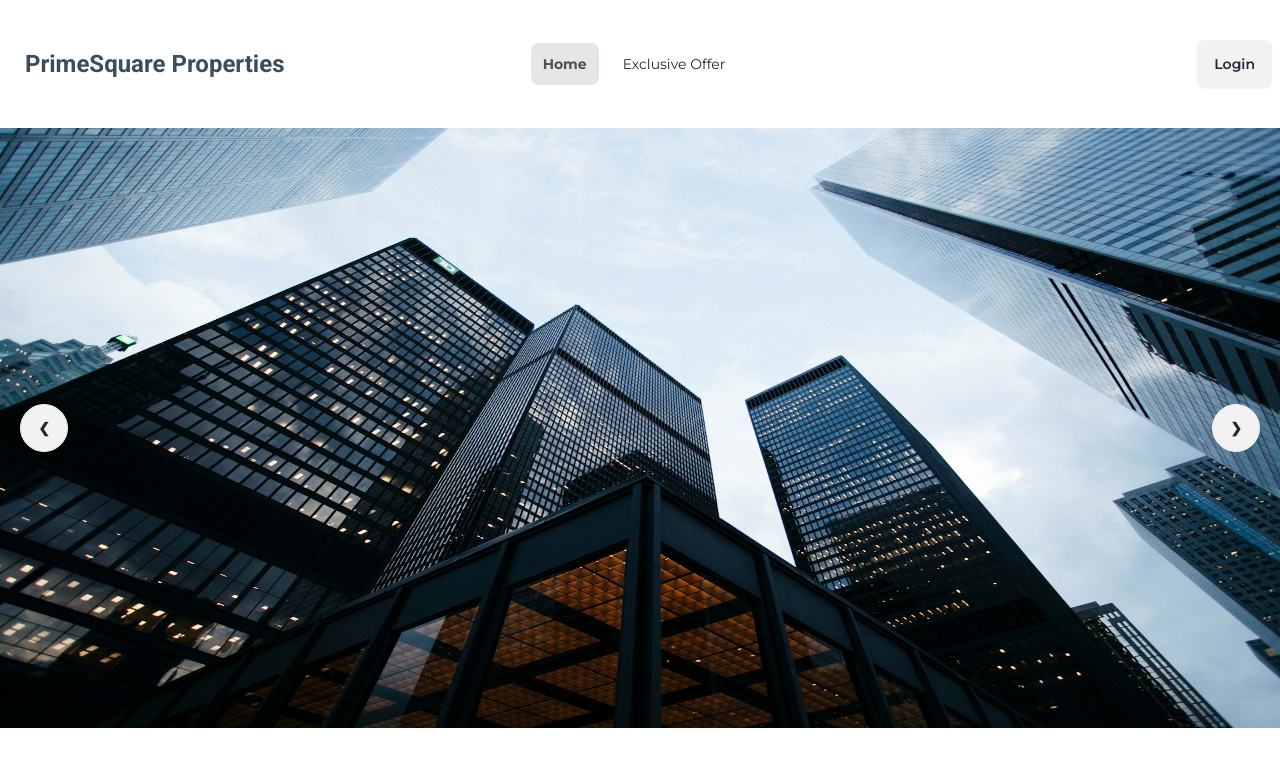
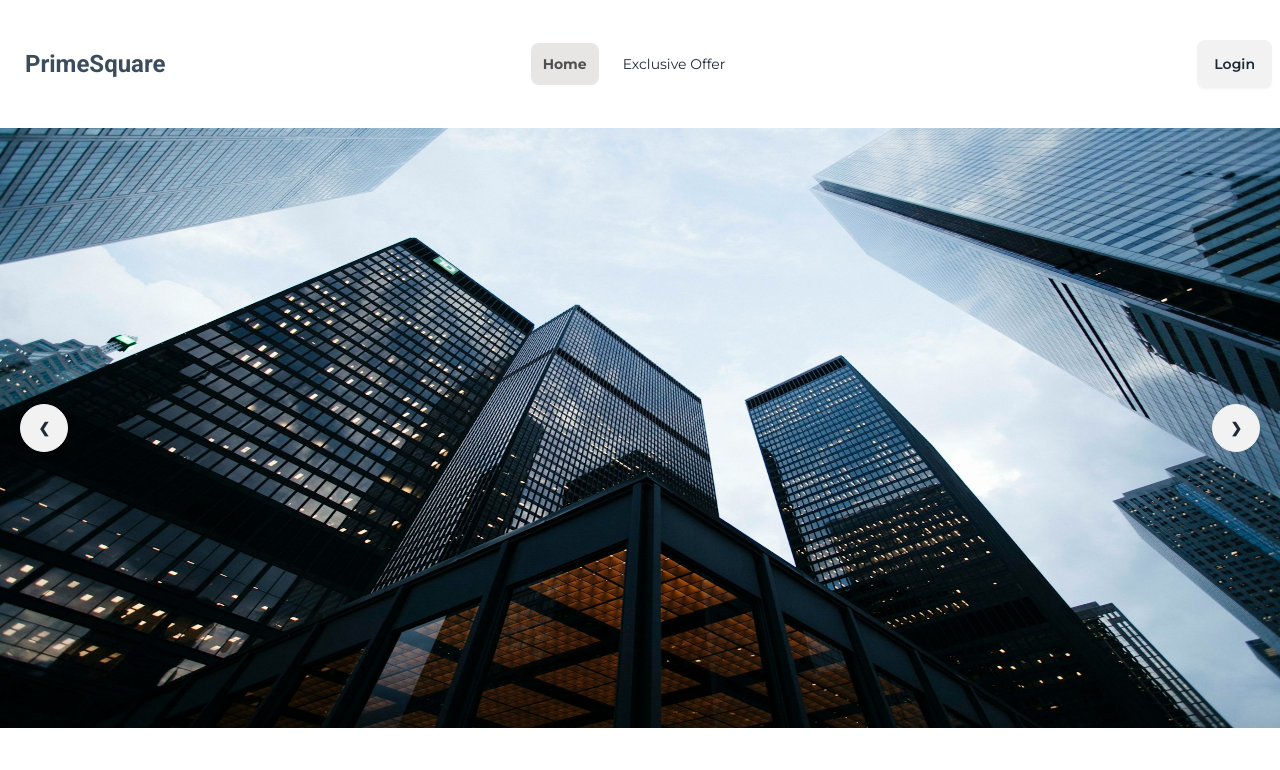
Before and after one commit to kaziabulhasib/ph-assignment9, a React (Vite) app: page / in a window 1280 px wide. Shown: the top 770 px of the page. Built offline with nearby package versions, Linux system fonts and the light colour scheme; no server answers.

Commit message:
small correction

```diff
--- a/src/Components/Erorr/Error.jsx
+++ b/src/Components/Erorr/Error.jsx
@@ -1,8 +1,13 @@
+import { Helmet } from "react-helmet-async";
 import { Link } from "react-router-dom";
 
 const Error = () => {
   return (
     <div>
+      <Helmet>
+        <title> Error -PrimeSquare </title>
+      </Helmet>
+      ;
       <div className='text-center my-40'>
         <h1 className='text-9xl font-bold font-robo text-red-500 mb-8'>
           Error
--- a/src/Components/Estates/Estates.jsx
+++ b/src/Components/Estates/Estates.jsx
@@ -1,5 +1,6 @@
 import { useEffect, useState } from "react";
 import Estate from "../Estate/Estate";
+import { Helmet } from "react-helmet-async";
 
 const Estates = () => {
   const [estates, setEstates] = useState([]);
@@ -10,8 +11,7 @@ const Estates = () => {
   }, []);
   return (
     <div className='lg:mb-40 mb-auto'>
-      <h1 className='text-center text-5xl font-robo'>Estates</h1>
-
+      ;<h1 className='text-center text-5xl font-robo'>Estates</h1>
       <div className='grid grid-cols-1 lg:grid-cols-3 gap-6 py-9'>
         {estates.map((estate) => (
           <Estate key={estate.id} estate={estate}></Estate>
--- a/src/Components/Nav/Nav.jsx
+++ b/src/Components/Nav/Nav.jsx
@@ -56,7 +56,7 @@ const Nav = () => {
           </ul>
         </div>
         <a className='btn btn-ghost text-2xl font-robo text-[#3b4d5d] font-bold'>
-          PrimeSquare Properties
+          PrimeSquare
         </a>
       </div>
       <div className='navbar-center hidden lg:flex'>
--- a/src/Components/Profile/Profile.jsx
+++ b/src/Components/Profile/Profile.jsx
@@ -5,28 +5,8 @@ const Profile = () => {
   return (
     <div>
       <Helmet>
-        <title> Profile -PrimeSquare Properties </title>
+        <title> Profile -PrimeSquare </title>
       </Helmet>
-      {/* <div className='flex flex-col max-w-md p-6 bg-gray-50 text-gray-800'>
-        <img
-          src='https://images.unsplash.com/photo-1680276258815-cc900142a0b4?q=80&w=1974&auto=format&fit=crop&ixlib=rb-4.0.3&ixid=M3wxMjA3fDB8MHxwaG90by1wYWdlfHx8fGVufDB8fHx8fA%3D%3D'
-          alt=''
-          className='flex-shrink-0 object-cover h-64 rounded-sm sm:h-96 bg-gray-500 aspect-square'
-        />
-        <div>
-          <h2 className='text-xl font-semibold'>Leroy Jenkins</h2>
-          <span className='block pb-2 text-sm text-gray-600'>
-            CTO of Company Inc.
-          </span>
-          <Link to='/'>
-            <button
-              type='button'
-              className='px-8 py-3 mt-8 font-semibold  rounded-lg border-gray-300 text-gray-800 border-2 '>
-              Update Profile
-            </button>
-          </Link>
-        </div>
-      </div> */}
 
       <div className='max-w-md mx-auto mt-32'>
         <form className='bg-white shadow-md rounded px-8 pt-6 pb-8 mb-4'>
```
Also changed, not shown: 1 other file (tests, documents, lock files or other folders).
